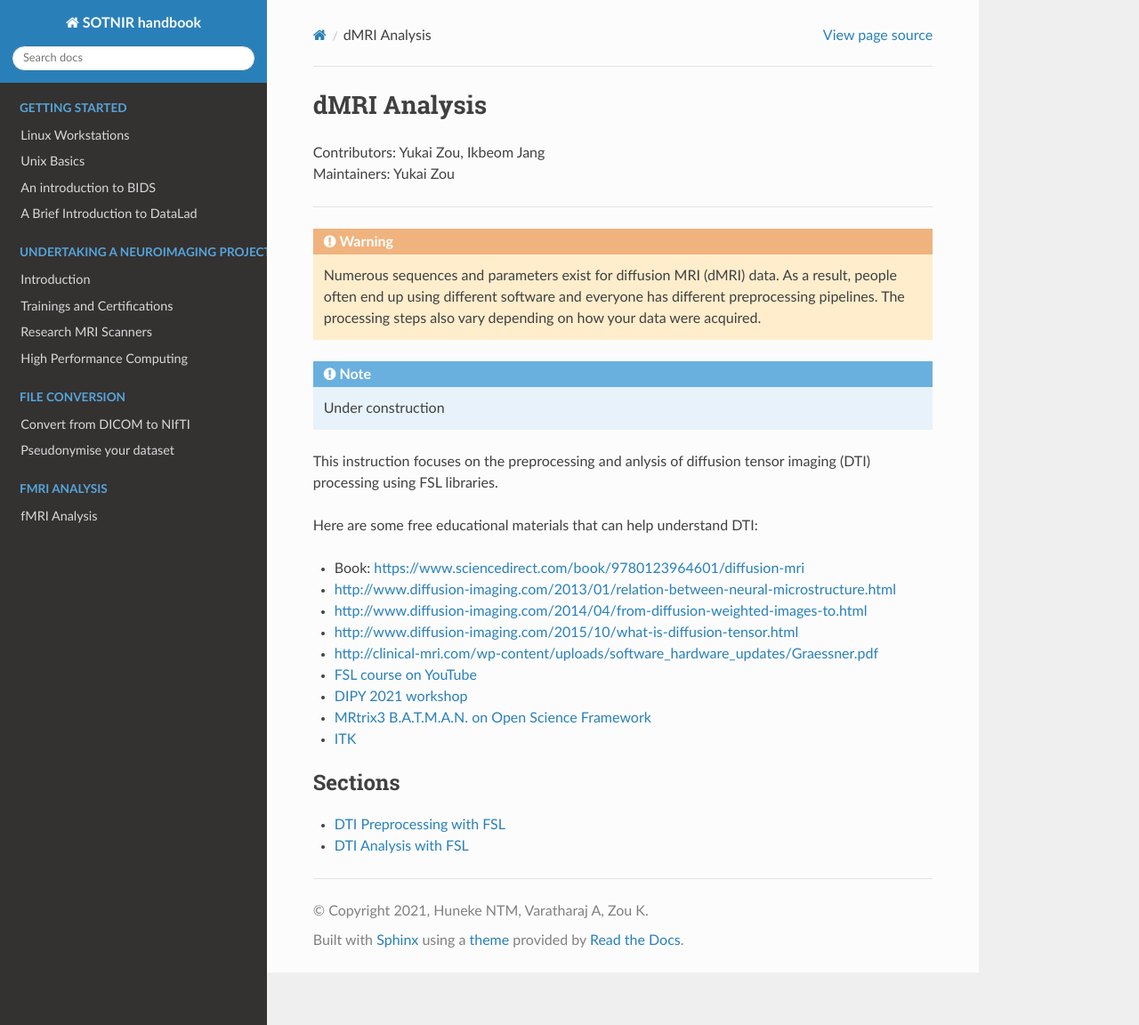
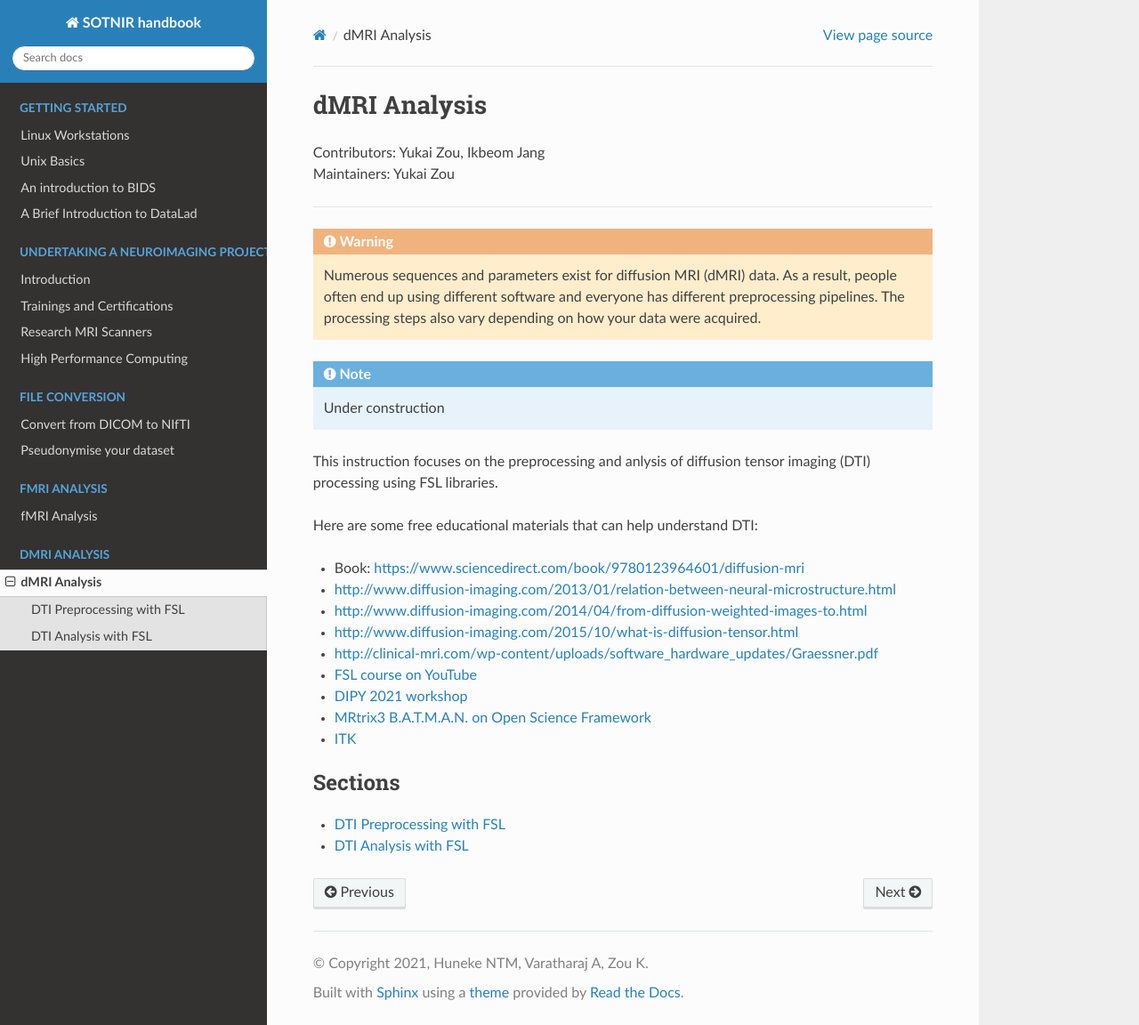
Before and after one commit to nhuneke/sotnir-handbook, a Sphinx documentation site: the page built from docs/dmri-analysis/intro.rst, in a window 1280 px wide and 1152 px high. Shown: the whole window at 89% size. Built offline with Sphinx 7.4.7 and the Read the Docs theme 2.0.0, drawn with Linux system fonts in a browser that asks for light colours; pages that are not in the unit, such as notebooks, are missing from menus.

Commit message:
Updated index.rst

```diff
--- a/docs/index.rst
+++ b/docs/index.rst
@@ -55,6 +55,6 @@ Contributors are credited on each page.
 
 .. toctree::
    :maxdepth: 1
-   :caption: Diffusion Tensor Imaging
+   :caption: dMRI Analysis
 
-   dti/intro.rst
+   dmri-analysis/intro.rst
```
